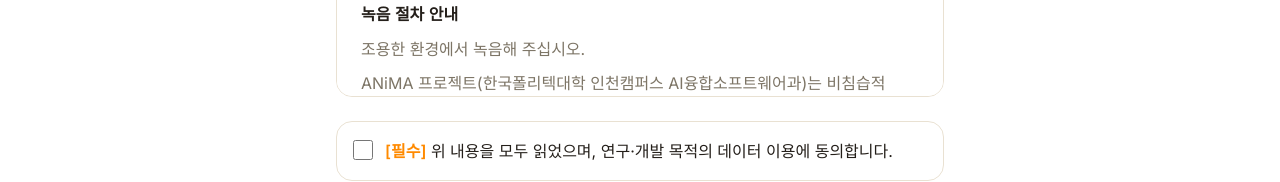
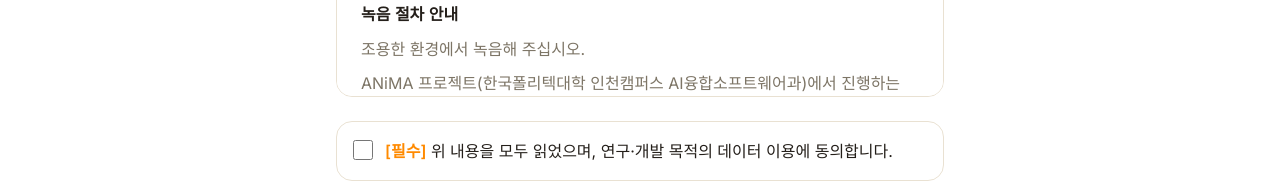
Before and after one commit to sagejeong/anima-site, a Next.js app: page /signup in a window 1280 px wide. Shown: the part 687-869 px from the top of the page. Built offline with nearby package versions, Linux system fonts and the light colour scheme; no server answers; a web font is replaced by a local one.

Commit message:
회원가입 동의문에서 비침습적 표현 제거

```diff
--- a/components/signup/ConsentStep.tsx
+++ b/components/signup/ConsentStep.tsx
@@ -49,8 +49,8 @@ export default function ConsentStep({
             조용한 환경에서 녹음해 주십시오.
           </p>
           <p className="mt-2">
-            ANiMA 프로젝트(한국폴리텍대학 인천캠퍼스 AI융합소프트웨어과)는
-            비침습적 기록 절차로 본 연구를 진행합니다.
+            ANiMA 프로젝트(한국폴리텍대학 인천캠퍼스 AI융합소프트웨어과)에서
+            진행하는 연구입니다.
           </p>
         </section>
 
```
